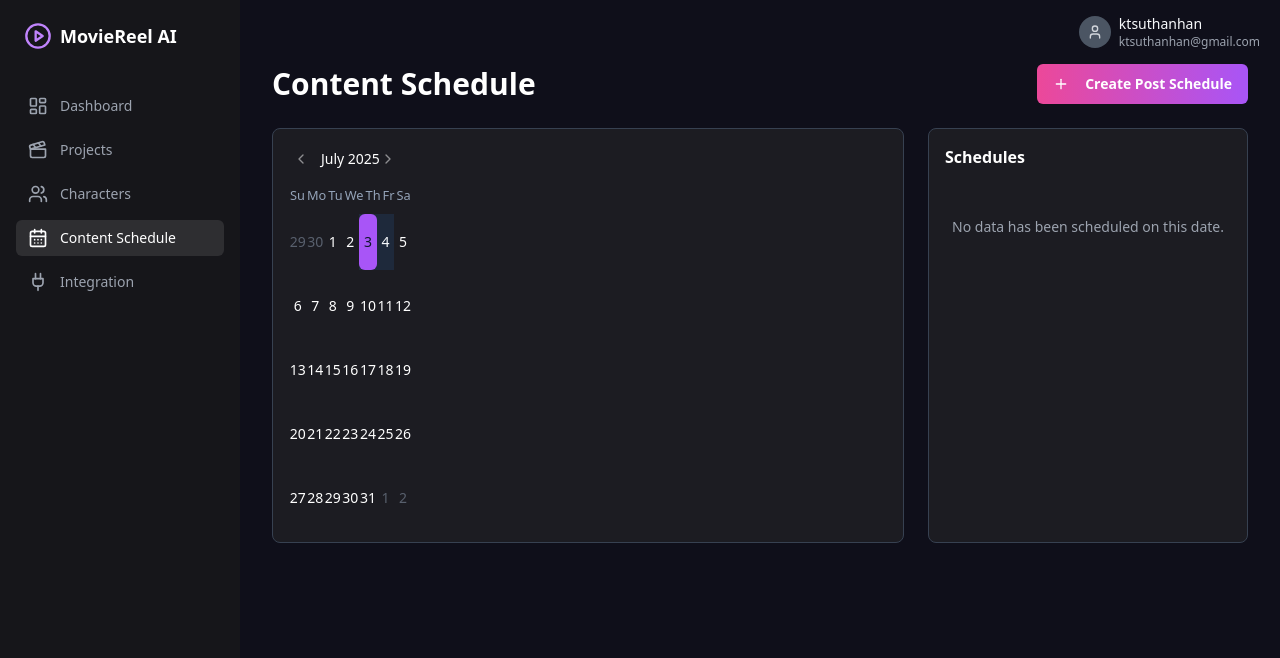
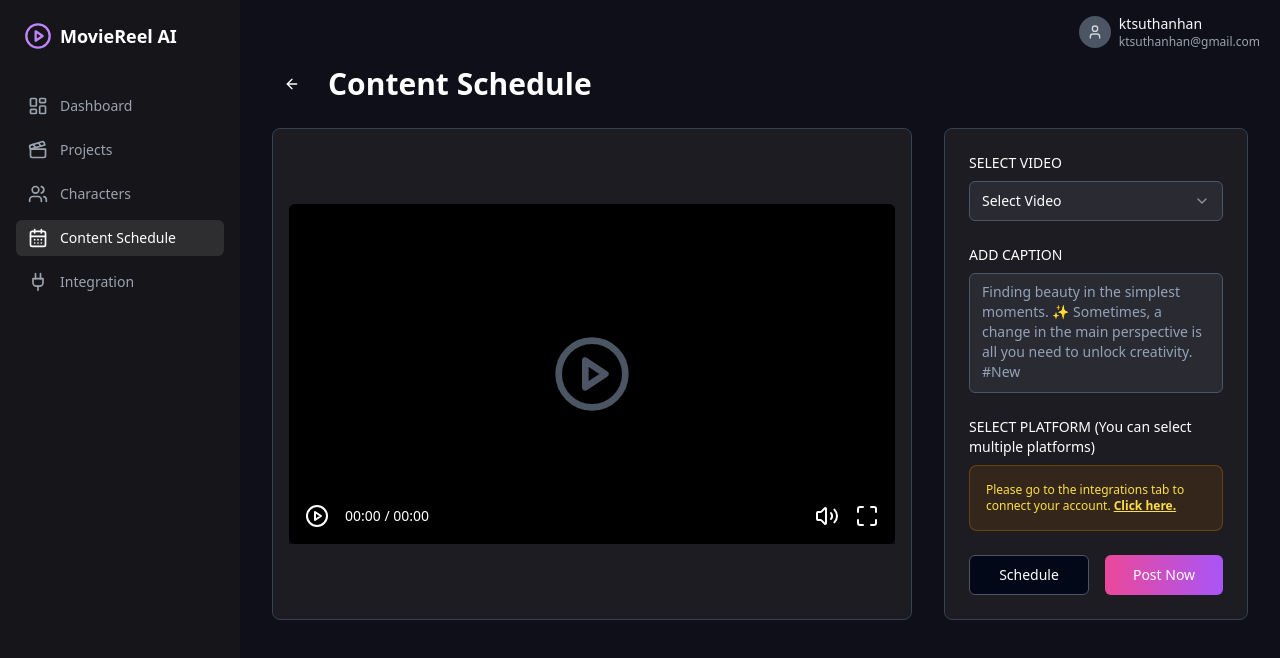
Before and after one commit to antran503/VIDEOREELAI, a React (Vite) app: page /schedule in a window 1280 px wide. Both pictures are taken after a click on the button "Create Post Schedule". Shown: the top 658 px of the page. Built offline with nearby package versions, Linux system fonts and the light colour scheme.

Commit message:
[dyad] Cập nhật trang Lịch biểu nội dung - wrote 4 file(s)

```diff
--- /dev/null
+++ b/src/components/schedule/CreatePostSchedule.tsx
@@ -0,0 +1,86 @@
+import * as React from "react";
+import { Button } from "@/components/ui/button";
+import { Select, SelectContent, SelectItem, SelectTrigger, SelectValue } from "@/components/ui/select";
+import { Textarea } from "@/components/ui/textarea";
+import { Alert, AlertDescription } from "@/components/ui/alert";
+import { PlayCircle, Volume2, Maximize, ArrowLeft } from "lucide-react";
+import { projects } from "@/data/projects";
+import { useNavigate } from "react-router-dom";
+
+interface CreatePostScheduleProps {
+  onBack: () => void;
+}
+
+const CreatePostSchedule = ({ onBack }: CreatePostScheduleProps) => {
+  const navigate = useNavigate();
+
+  return (
+    <div className="animate-in fade-in-50">
+      <div className="flex items-center mb-6">
+        <Button variant="ghost" size="icon" onClick={onBack} className="mr-4 hover:bg-gray-800">
+          <ArrowLeft className="h-5 w-5" />
+        </Button>
+        <h1 className="text-3xl font-bold text-white">Content Schedule</h1>
+      </div>
+      <div className="grid grid-cols-1 lg:grid-cols-3 gap-8">
+        {/* Left side: Video Player */}
+        <div className="lg:col-span-2 bg-[#1C1C22] border border-gray-700 rounded-lg p-4 flex flex-col items-center justify-center">
+          <div className="w-full aspect-video bg-black rounded-md flex items-center justify-center relative">
+            <PlayCircle className="h-20 w-20 text-gray-600" />
+            <div className="absolute bottom-0 left-0 right-0 p-4 flex items-center justify-between bg-black/30 backdrop-blur-sm">
+                <div className="flex items-center gap-4">
+                    <PlayCircle className="h-6 w-6 cursor-pointer" />
+                    <span className="text-sm">00:00 / 00:00</span>
+                </div>
+                <div className="flex items-center gap-4">
+                    <Volume2 className="h-6 w-6 cursor-pointer" />
+                    <Maximize className="h-6 w-6 cursor-pointer" />
+                </div>
+            </div>
+          </div>
+        </div>
+
+        {/* Right side: Form */}
+        <div className="bg-[#1C1C22] border border-gray-700 rounded-lg p-6 space-y-6">
+          <div>
+            <label className="text-sm font-medium mb-2 block">SELECT VIDEO</label>
+            <Select>
+              <SelectTrigger className="w-full bg-[#2A2A33] border-gray-600 focus:ring-purple-500">
+                <SelectValue placeholder="Select Video" />
+              </SelectTrigger>
+              <SelectContent className="bg-[#1C1C22] border-gray-700 text-white">
+                {projects.map((project) => (
+                  <SelectItem key={project.id} value={project.id}>{project.title}</SelectItem>
+                ))}
+              </SelectContent>
+            </Select>
+          </div>
+
+          <div>
+            <label className="text-sm font-medium mb-2 block">ADD CAPTION</label>
+            <Textarea
+              placeholder="Finding beauty in the simplest moments. ✨ Sometimes, a change in the main perspective is all you need to unlock creativity. #New"
+              className="bg-[#2A2A33] border-gray-600 min-h-[120px] resize-none focus-visible:ring-purple-500"
+            />
+          </div>
+
+          <div>
+            <label className="text-sm font-medium mb-2 block">SELECT PLATFORM (You can select multiple platforms)</label>
+            <Alert className="bg-yellow-900/30 border-yellow-700/50 text-yellow-300">
+              <AlertDescription className="text-xs">
+                Please go to the integrations tab to connect your account. <a onClick={() => navigate('/integrations')} className="underline font-semibold cursor-pointer">Click here.</a>
+              </AlertDescription>
+            </Alert>
+          </div>
+
+          <div className="flex gap-4">
+            <Button variant="outline" className="flex-1 border-gray-600 hover:bg-gray-700 text-white">Schedule</Button>
+            <Button className="flex-1 bg-gradient-to-r from-pink-500 to-purple-500 text-white">Post Now</Button>
+          </div>
+        </div>
+      </div>
+    </div>
+  );
+};
+
+export default CreatePostSchedule;
--- a/src/pages/ContentSchedule.tsx
+++ b/src/pages/ContentSchedule.tsx
@@ -2,15 +2,24 @@ import * as React from "react";
 import { Calendar } from "@/components/ui/calendar";
 import { Button } from "@/components/ui/button";
 import { Plus } from "lucide-react";
+import CreatePostSchedule from "@/components/schedule/CreatePostSchedule";
 
 const ContentSchedule = () => {
+  const [isCreating, setIsCreating] = React.useState(false);
   const [date, setDate] = React.useState<Date | undefined>(new Date("2025-07-03"));
+
+  if (isCreating) {
+    return <CreatePostSchedule onBack={() => setIsCreating(false)} />;
+  }
 
   return (
     <div className="animate-in fade-in-50">
       <div className="flex justify-between items-center mb-6">
         <h1 className="text-3xl font-bold text-white">Content Schedule</h1>
-        <Button className="bg-gradient-to-r from-pink-500 to-purple-500 text-white font-semibold">
+        <Button
+          onClick={() => setIsCreating(true)}
+          className="bg-gradient-to-r from-pink-500 to-purple-500 text-white font-semibold"
+        >
           <Plus className="mr-2 h-4 w-4" /> Create Post Schedule
         </Button>
       </div>
```
